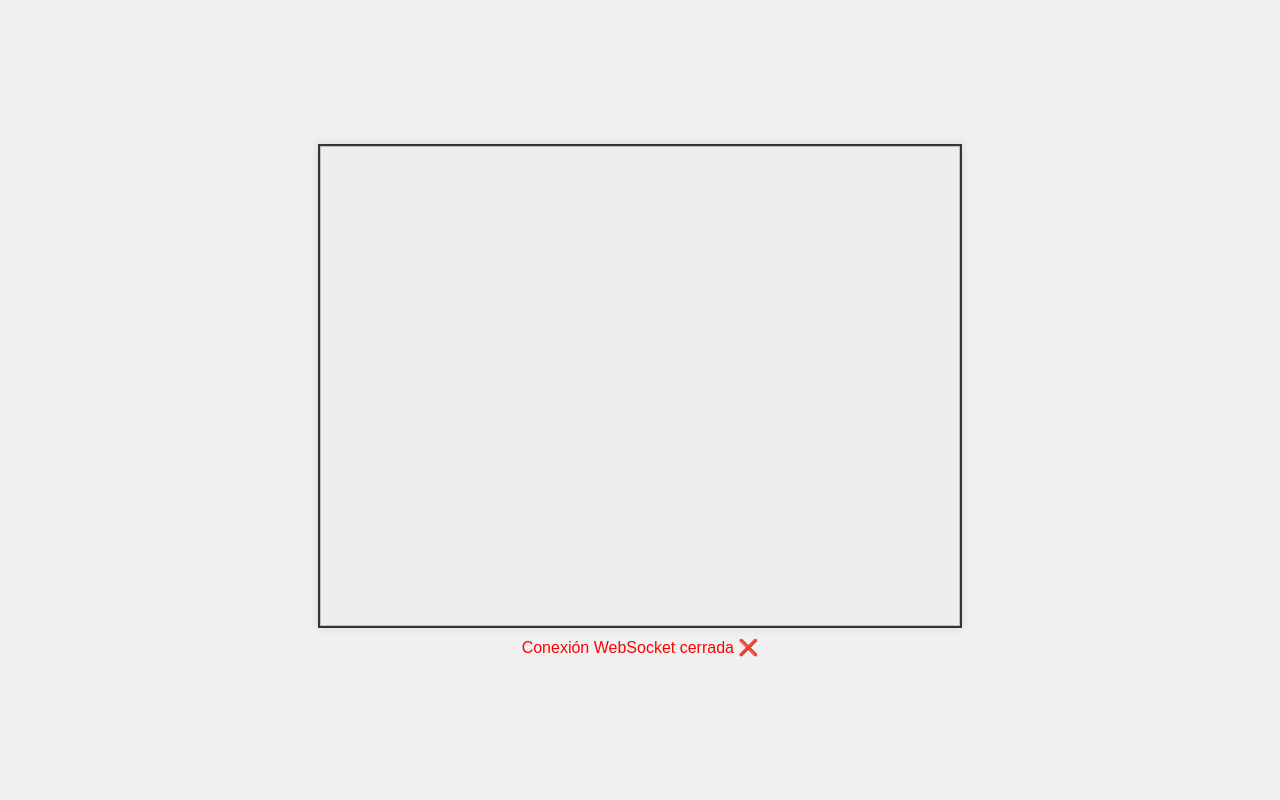
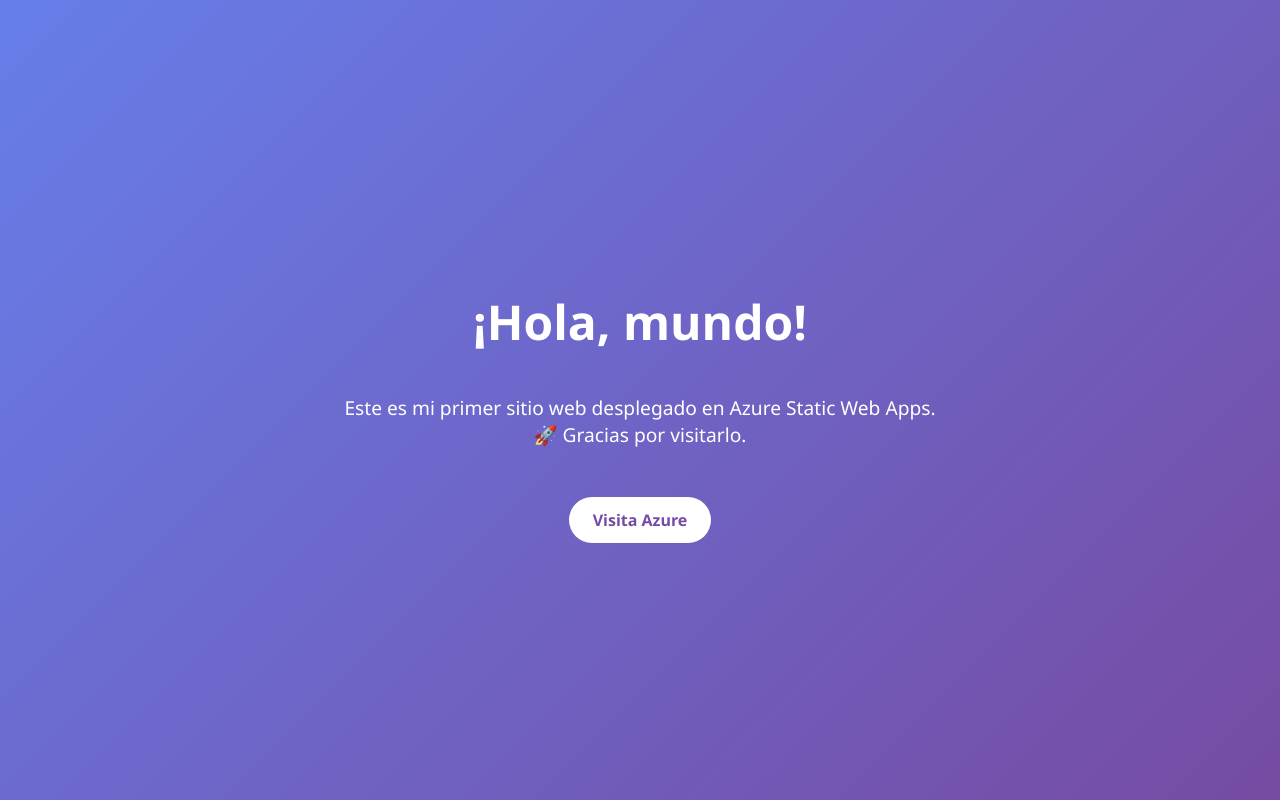
Before and after one commit to santiagood2k4/Camara_UNL, a plain HTML site: page index.html in a window 1280 px wide. Drawn offline with Linux system fonts and the light colour scheme.

Commit message:
Update index.html

```diff
--- a/index.html
+++ b/index.html
@@ -1,78 +1,65 @@
 <!DOCTYPE html>
-<html>
+<html lang="es">
 <head>
-    <title>ESP32-CAM Live Stream Diagnostics</title>
+  <meta charset="UTF-8">
+  <meta name="viewport" content="width=device-width, initial-scale=1">
+  <title>¡Bienvenido a mi sitio web!</title>
   <style>
     body {
-            font-family: Arial, sans-serif;
+      margin: 0;
+      padding: 0;
+      font-family: 'Segoe UI', Tahoma, Geneva, Verdana, sans-serif;
+      height: 100vh;
+      background: linear-gradient(135deg, #667eea, #764ba2);
+      color: #fff;
       display: flex;
       flex-direction: column;
       justify-content: center;
       align-items: center;
-            height: 100vh;
-            margin: 0;
-            background-color: #f0f0f0;
+      text-align: center;
     }
-        #stream {
-            max-width: 100%;
-            border: 2px solid #333;
-            box-shadow: 0 0 10px rgba(0,0,0,0.1);
-            background-color: #eee;
+
+    h1 {
+      font-size: 3rem;
+      margin-bottom: 20px;
+      animation: fadeIn 2s ease;
     }
-        #status {
-            margin-top: 10px;
-            color: #333;
-            text-align: center;
+
+    p {
+      font-size: 1.2rem;
+      max-width: 600px;
+      animation: fadeIn 3s ease;
+    }
+
+    @keyframes fadeIn {
+      from { opacity: 0; }
+      to { opacity: 1; }
+    }
+
+    .button {
+      margin-top: 30px;
+      padding: 12px 24px;
+      background-color: #ffffff;
+      color: #764ba2;
+      border: none;
+      border-radius: 25px;
+      font-size: 1rem;
+      font-weight: bold;
+      cursor: pointer;
+      text-decoration: none;
+      transition: background-color 0.3s, color 0.3s;
+    }
+
+    .button:hover {
+      background-color: #764ba2;
+      color: #ffffff;
+      border: 2px solid #ffffff;
     }
   </style>
 </head>
 <body>
-    <img id="stream" width="640" height="480">
-    <div id="status">Conectando...</div>
-    <script>
-        const statusDiv = document.getElementById('status');
-        const img = document.getElementById('stream');
-
-        // IMPORTANTE: Reemplaza con la IP REAL de tu ESP32-CAM
-        const ws = new WebSocket('ws://192.168.1.108:81');
-
-        ws.onopen = function() {
-            statusDiv.textContent = 'Conexión WebSocket establecida ✓';
-            statusDiv.style.color = 'green';
-        };
-
-        ws.onmessage = function(event) {
-            if (typeof event.data === 'string') {
-                if (event.data === 'stream_started') {
-                    statusDiv.textContent = 'Streaming iniciado ▶️';
-                    statusDiv.style.color = 'blue';
-                } else if (event.data === 'stream_ended') {
-                    statusDiv.textContent = 'Streaming finalizado ⏹️';
-                    statusDiv.style.color = 'red';
-                }
-            } else {
-                // Intento de conversión de imagen más robusto
-                try {
-                    const blob = new Blob([event.data], {type: 'image/jpeg'});
-                    img.src = URL.createObjectURL(blob);
-                    statusDiv.textContent = 'Recibiendo frames ✓';
-                } catch (error) {
-                    statusDiv.textContent = 'Error procesando imagen: ' + error;
-                    statusDiv.style.color = 'red';
-                }
-            }
-        };
-
-        ws.onerror = function(error) {
-            statusDiv.textContent = 'Error de WebSocket: ' + error;
-            statusDiv.style.color = 'red';
-            console.error('WebSocket Error:', error);
-        };
-
-        ws.onclose = function() {
-            statusDiv.textContent = 'Conexión WebSocket cerrada ❌';
-            statusDiv.style.color = 'red';
-        };
-    </script>
+  <h1>¡Hola, mundo!</h1>
+  <p>Este es mi primer sitio web desplegado en Azure Static Web Apps. 🚀 Gracias por visitarlo.</p>
+  <a href="https://azure.microsoft.com/" target="_blank" class="button">Visita Azure</a>
 </body>
 </html>
```
Lines whose indentation alone changed are shown as unchanged.
